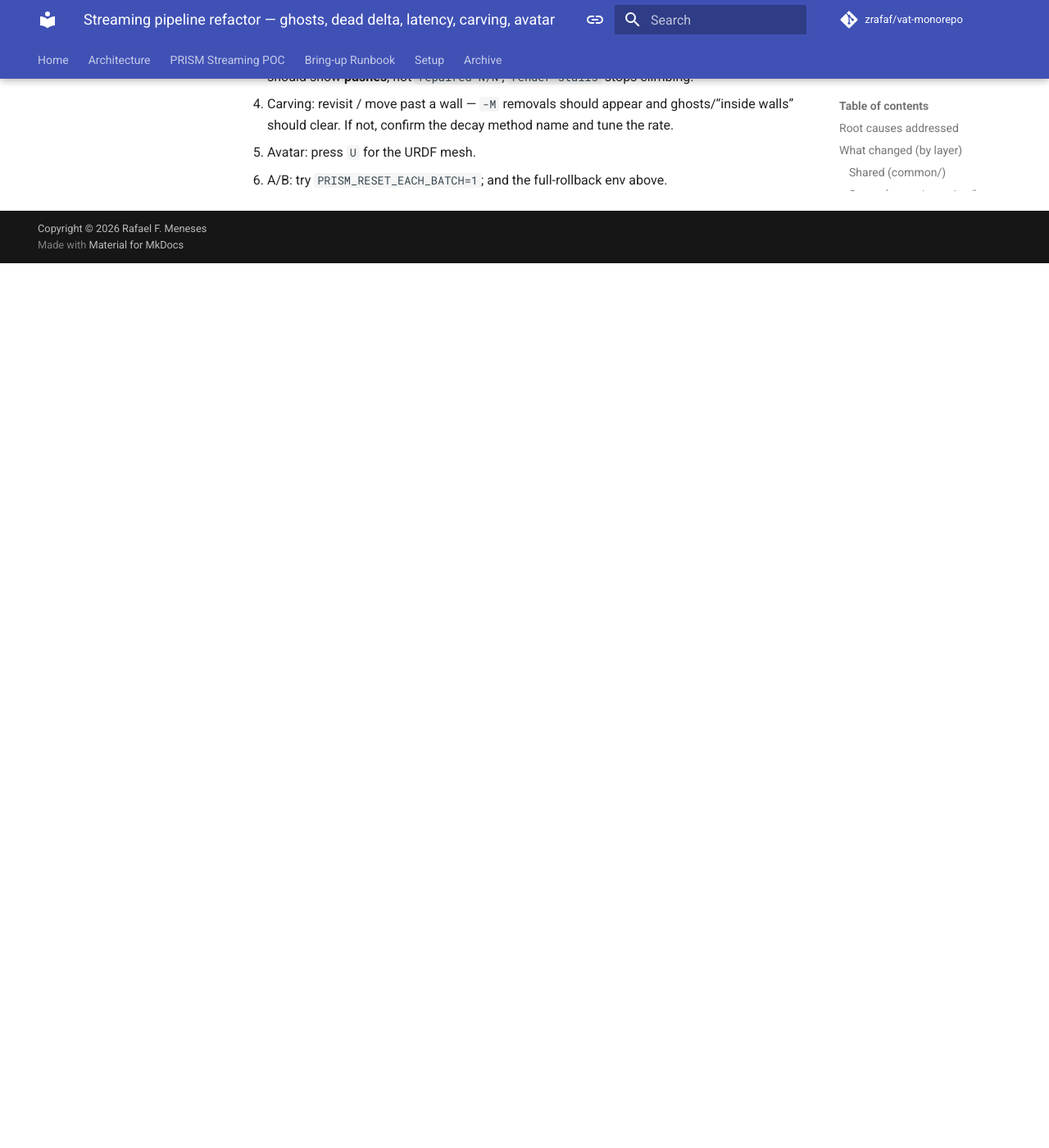
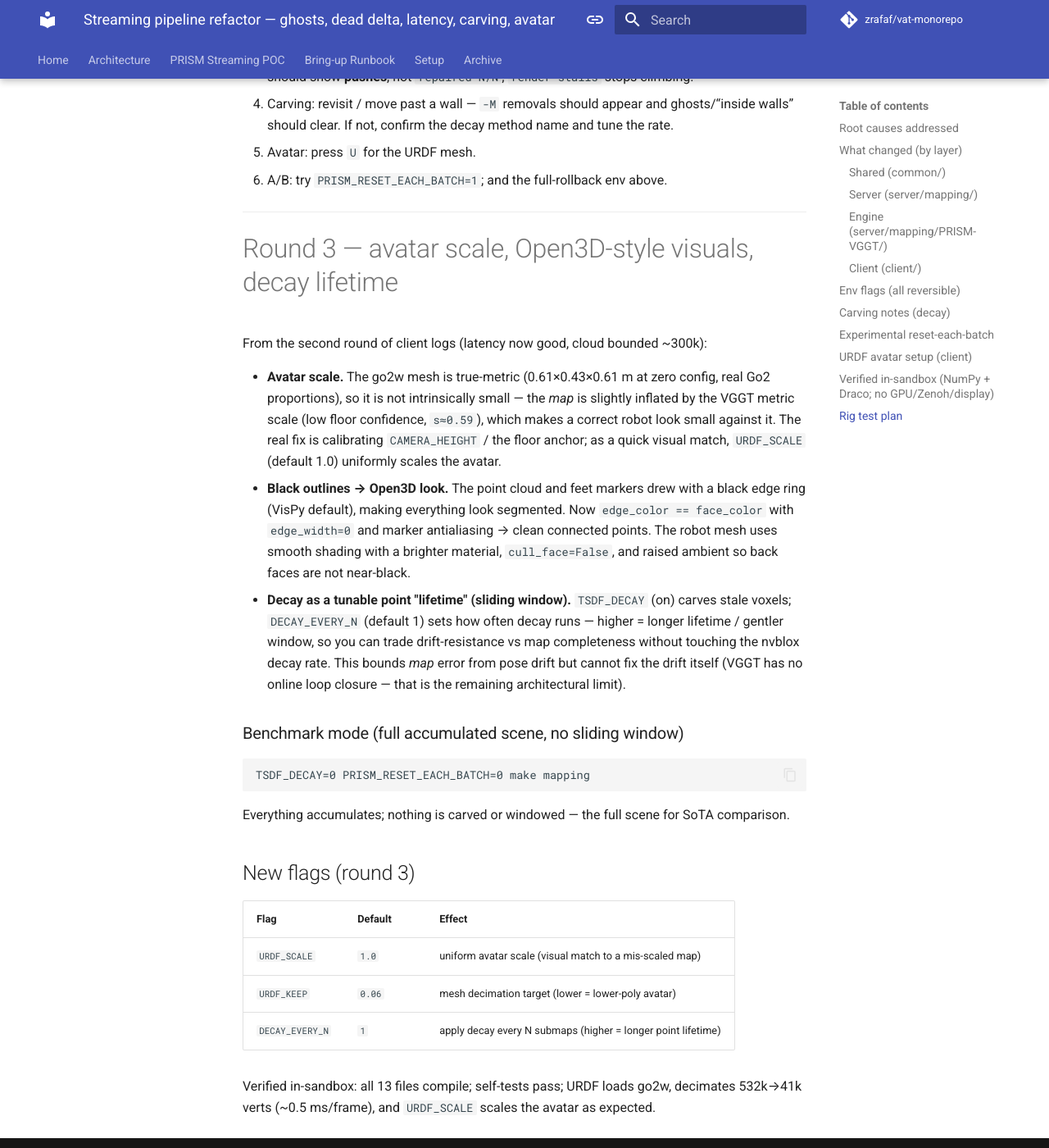
Before and after one commit to zRafaF/vat-monorepo, an MkDocs documentation site: the page built from docs/REFACTOR_streaming_pipeline.md, in a window 1280 px wide and 1400 px high, scrolled down 3867 px. Shown: the whole window at 82% size. Built offline with MkDocs 1.6.1 and Material for MkDocs 9.7.7, drawn with Linux system fonts in a browser that asks for light colours; comment, search, counter and statistics services are not loaded; before the commit the page ends 4188 px from its top, so only the background shows below that.

Commit message:
fixed outlines

````diff
--- a/docs/REFACTOR_streaming_pipeline.md
+++ b/docs/REFACTOR_streaming_pipeline.md
@@ -121,3 +121,41 @@ real transport — reasoned correct + flag-guarded; test on the rig.
    walls” should clear. If not, confirm the decay method name and tune the rate.
 5. Avatar: press `U` for the URDF mesh.
 6. A/B: try `PRISM_RESET_EACH_BATCH=1`; and the full-rollback env above.
+
+---
+
+# Round 3 — avatar scale, Open3D-style visuals, decay lifetime
+
+From the second round of client logs (latency now good, cloud bounded ~300k):
+
+- **Avatar scale.** The go2w mesh is true-metric (0.61×0.43×0.61 m at zero config, real
+  Go2 proportions), so it is not intrinsically small — the *map* is slightly inflated by
+  the VGGT metric scale (low floor confidence, `s≈0.59`), which makes a correct robot look
+  small against it. The real fix is calibrating `CAMERA_HEIGHT` / the floor anchor; as a
+  quick visual match, `URDF_SCALE` (default 1.0) uniformly scales the avatar.
+- **Black outlines → Open3D look.** The point cloud and feet markers drew with a black
+  edge ring (VisPy default), making everything look segmented. Now `edge_color == face_color`
+  with `edge_width=0` and marker antialiasing → clean connected points. The robot mesh uses
+  smooth shading with a brighter material, `cull_face=False`, and raised ambient so back
+  faces are not near-black.
+- **Decay as a tunable point "lifetime" (sliding window).** `TSDF_DECAY` (on) carves stale
+  voxels; `DECAY_EVERY_N` (default 1) sets how often decay runs — higher = longer lifetime /
+  gentler window, so you can trade drift-resistance vs map completeness without touching the
+  nvblox decay rate. This bounds *map* error from pose drift but cannot fix the drift itself
+  (VGGT has no online loop closure — that is the remaining architectural limit).
+
+### Benchmark mode (full accumulated scene, no sliding window)
+```
+TSDF_DECAY=0 PRISM_RESET_EACH_BATCH=0 make mapping
+```
+Everything accumulates; nothing is carved or windowed — the full scene for SoTA comparison.
+
+## New flags (round 3)
+| Flag | Default | Effect |
+|---|---|---|
+| `URDF_SCALE` | `1.0` | uniform avatar scale (visual match to a mis-scaled map) |
+| `URDF_KEEP` | `0.06` | mesh decimation target (lower = lower-poly avatar) |
+| `DECAY_EVERY_N` | `1` | apply decay every N submaps (higher = longer point lifetime) |
+
+Verified in-sandbox: all 13 files compile; self-tests pass; URDF loads go2w, decimates
+532k→41k verts (~0.5 ms/frame), and `URDF_SCALE` scales the avatar as expected.
````
Also changed, not shown: 4 other files.
